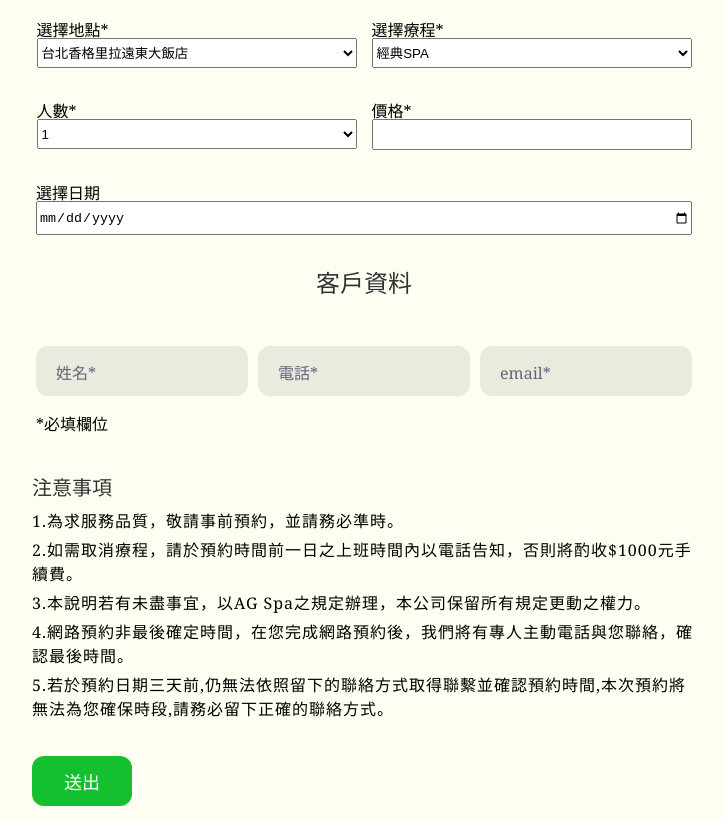
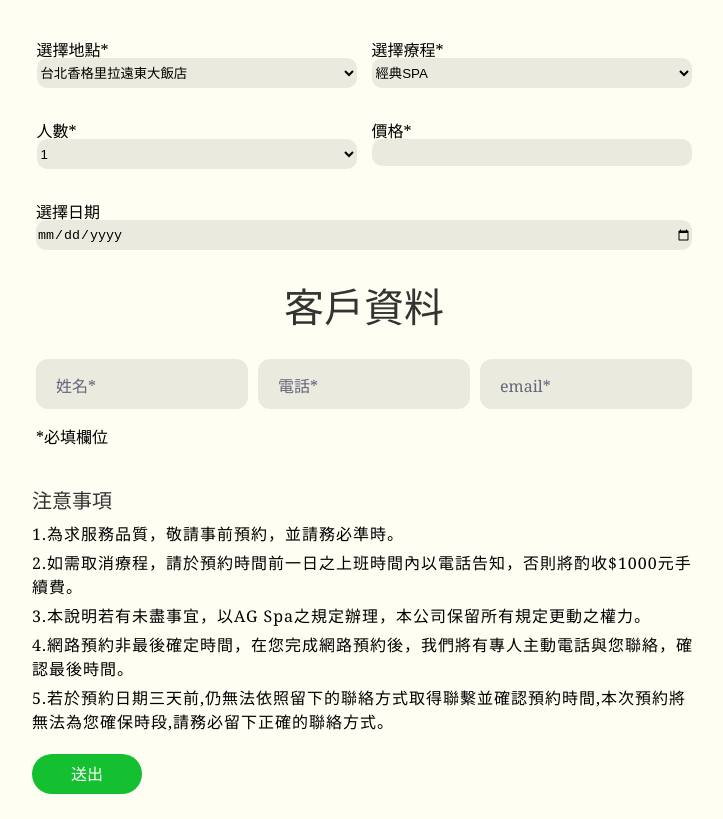
Before and after one commit to ericcai0814/18_web, a plain HTML site: page online_reservation.html in a window 1280 px wide. Shown: the part 283-1102 px from the top of the page, without its empty margins (276-999 px from the left). Drawn offline with Linux system fonts and the light colour scheme.

Commit message:
project_1102_04

```diff
--- a/css/03_treatment_class_style.css
+++ b/css/03_treatment_class_style.css
@@ -220,3 +220,9 @@ body{
 .Content_text a:active {
     background-color: #11641e;
 }
+
+.Content_text a:hover{
+    cursor: pointer;
+    transform: scale(1.1);
+    box-shadow: 2px 2px  2px rgb(61, 105, 70);
+}
--- a/css/04_treatment_content_style.css
+++ b/css/04_treatment_content_style.css
@@ -240,3 +240,9 @@ body{
 .containerContent_btn:active {
     background-color: #11641e;
 }
+
+.containerContent_btn:hover{
+    cursor: pointer;
+    transform: scale(1.1);
+    box-shadow: 2px 2px  2px rgb(61, 105, 70);
+}
--- a/css/07_online_reservation_style.css
+++ b/css/07_online_reservation_style.css
@@ -26,10 +26,9 @@ body{
     max-width: 800px;
     margin: 0 auto;
 }
-.online_reservatiom h1{
-    margin-bottom: 10px;
+.online_reservatiom > h3{
+    margin-bottom: 30px;
 }
-
 form{
     display: flex;
     flex-wrap: wrap;
@@ -55,6 +54,7 @@ form{
 .select_group1 select{
     height: 30px;
 }
+
 
 #price{
     height: 25px;
@@ -83,7 +83,6 @@ form{
 }
 .select_group3 h1{
     text-align: center;
-    margin-bottom: 20px;
 }
 .select_group3_text{
     display: flex;
@@ -189,20 +188,35 @@ form{
     width: 100px;
 }
 #submit {
+    text-decoration: none;
+    text-decoration: none;
+    display: block;
+    width: 110px;
+    height: 40px;
+    line-height: 40px;
     background-color: #15C030;
-    border-radius: 12px;
-    border: 0;
-    box-sizing: border-box;
-    color: #fff;
-    cursor: pointer;
-    font-size: 18px;
-    height: 50px;
-    margin-top: 15px;
-    margin-bottom: 10px;
-    outline: 0;
-    text-align: center;
-    width: 100%;
+    color: #FFF;
+    border-radius: 20px;
+    font-size: 16px;
+
+    border: 0px
 }
+
 #submit:active {
     background-color: #11641e;
 }
+
+#submit:hover{
+    cursor: pointer;
+    box-shadow: 2px 2px  2px rgb(61, 105, 70);
+}
+
+
+/* 其他設定 */
+.border{
+    border: 0;
+}
+.input_style{
+    background-color: #EBEADE;
+    border-radius: 10px;
+}
--- a/online_reservation.html
+++ b/online_reservation.html
@@ -105,17 +105,17 @@
 
     <div id="middle">
         <div class="online_reservatiom">
-            <h1 class="h3_style">線上預約</h1>
+            <h3 class="h3_style">線上預約</h1>
             <form action="">
-                <select class="service_store">
+                <select class="service_store border input_style">
                     <option>全省服務據點 / 預約專線</option>
                     <option>台北香格里拉遠東大飯店 / (02)2376-3165</option>
                     <option>南投日月潭雲品酒店 / (049)2855-306</option>
                     <option> 台南香格里拉遠東飯店 / (06)702-8851</option>
                 </select>
-                <div class="select_group1">
+                <div class="select_group1 ">
                     <label for="" name="" id="">選擇地點*</label>
-                    <select class="choose_store">
+                    <select class="choose_store border input_style">
                         <option>台北香格里拉遠東大飯店</option>
                         <option>南投日月潭雲品酒店</option>
                         <option> 台南香格里拉遠東飯店</option>
@@ -125,7 +125,7 @@
 
                 <div class="select_group1">
                     <label for="" name="" id="">選擇療程*</label>
-                    <select class="choose_class">
+                    <select class="choose_class border input_style">
                         <option>經典SPA</option>
                         <option>美體塑身</option>
                         <option> 護膚療程</option>
@@ -135,7 +135,7 @@
 
                 <div class="select_group1">
                     <label for="" name="" id="">人數*</label>
-                    <select class="choose_number">
+                    <select class="choose_number border input_style">
                         <option>1</option>
                         <option>2</option>
                         <option>3</option>
@@ -144,17 +144,17 @@
                         <option>6</option>
                     </select>
                 </div>
-                <div class="select_group1">
+                <div class="select_group1 ">
                     <label for="">價格*</label>
-                    <input type="text" name="" id="price" placeholder="">
+                    <input type="text" name="" id="price" placeholder="" class="border input_style">
                 </div>
-                <div class="select_group2">
+                <div class="select_group2 ">
                     <label for="date">選擇日期</label>
-                    <input type="date" name="" id="date">
+                    <input type="date" name="" id="date" class="border input_style">
                 </div>
 
                 <div class="select_group3">
-                    <h1 class="h5_style">客戶資料</h1>
+                    <h3 class="h3_style">客戶資料</h3>
                     <div class="select_group3_text">
                         <div class="input_container mt2">
                             <input id="name" class="input" type="name" placeholder=" ">
```
Also changed, not shown: about.html (+4 -4 lines), css/01_index_style.css (+30 -1 lines), css/05_product_style.css (+12 -1 lines), css/08_Register_Login_style.css (+9 -0 lines).
